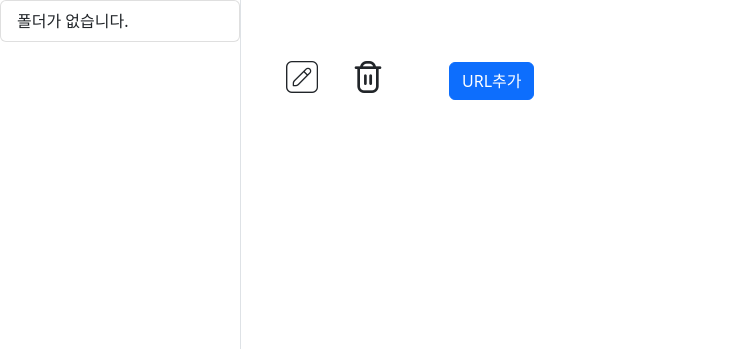
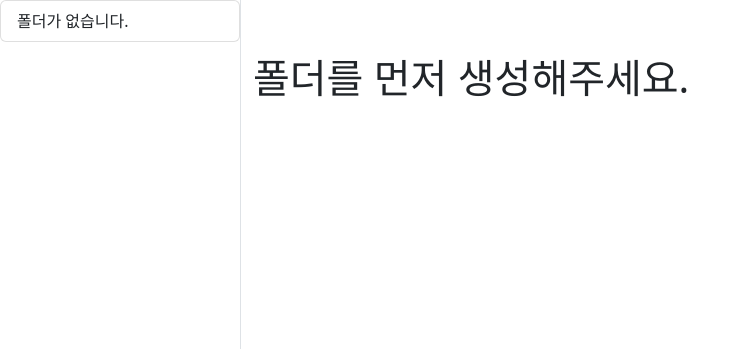
Before and after one commit to jjjheeee/linkmoa, a Django app: page / in a window 1280 px wide. Shown: the part 71-420 px from the top of the page, without its empty margins (0-750 px from the left). Run offline with Django 5.2, Linux system fonts and the light colour scheme; the visitor is signed in with stand-in values (Sample User, id 1); data that the repository does not hold is empty; some libraries are stand-ins or nearby versions.

Commit message:
폴더 삭제, script 정리, element id값 수정

```diff
--- a/main/templates/main.html
+++ b/main/templates/main.html
@@ -18,16 +18,16 @@
                 </ul>
 
                 <!-- 폴더 생성 모달 -->
-                <div class="modal fade" id="createFolderModal" tabindex="-1" aria-labelledby="createFolderModalLabel" aria-hidden="true">
+                <div class="modal fade" id="FolderModal" tabindex="-1" aria-labelledby="FolderModalLabel" aria-hidden="true">
                     <div class="modal-dialog">
                         <div class="modal-content">
                             <div class="modal-header">
-                                <h5 class="modal-title" id="createFolderModalLabel">폴더 생성</h5>
+                                <h5 class="modal-title" id="FolderModalLabel">폴더 생성</h5>
                                 <button type="button" class="btn-close" data-bs-dismiss="modal" aria-label="Close"></button>
                             </div>
                             <div class="modal-body">
                                 <!-- 폴더 이름 입력 폼 -->
-                                <form id="createFolderForm" method="POST" action="/create-folder/">
+                                <form id="FolderForm" method="POST" action="/folder-api/">
                                     {% csrf_token %}
                                     <div class="mb-3">
                                         <label for="folderNameInput" class="form-label">폴더 이름</label>
@@ -37,7 +37,7 @@
                             </div>
                             <div class="modal-footer">
                                 <button type="button" class="btn btn-secondary" data-bs-dismiss="modal">취소</button>
-                                <button type="submit" class="btn btn-primary" form="createFolderForm">저장</button>
+                                <button id="submitFolderButton" type="submit" class="btn btn-primary" form="FolderForm">저장</button>
                             </div>
                         </div>
                     </div>
@@ -71,21 +71,25 @@
                 {% if user.is_authenticated %}
                     <div class="d-flex justify-content-between align-items-center mb-3">
                         <div class="d-flex justify-content-between align-items-center">
-                            <div class="fs-1" id="selectFolder">{{ folders.0.name }}</div>
+                            {% if folders.0.name %}
+                                <div class="fs-1" id="selectFolder">{{ folders.0.name }}</div>
 
-                            <!-- 버튼들 중앙 정렬 -->
-                            <div class="d-flex justify-content-center align-items-center ms-3">
-                                <button class="btn btn-lg"><i class="fi fi-tr-pen-square py-0" style="font-size: 2rem;"></i></button>
-                                <button class="btn btn-lg"><i class="fi fi-rr-trash py-0" style="font-size: 2rem;"></i></button>
-                                <button type="button" class="btn btn-primary ms-5" id="addUrlButton">URL추가</button>
-                            </div>
+                                <!-- 버튼들 중앙 정렬 -->
+                                <div class="d-flex justify-content-center align-items-center ms-3">
+                                    <button id="updateFolder" class="btn btn-lg"><i class="fi fi-tr-pen-square py-0" style="font-size: 2rem;"></i></button>
+                                    <button class="btn btn-lg" onclick="delete_folder()"><i class="fi fi-rr-trash py-0" style="font-size: 2rem;"></i></button>
+                                    <button type="button" class="btn btn-primary ms-5" id="addUrlButton">URL추가</button>
+                                </div>
+                            {% else %}
+                                <div class="fs-1" id="selectFolder">폴더를 먼저 생성해주세요.</div>
+                            {% endif %}
 
                             <!-- URL 추가 모달 -->
-                            <div class="modal fade" id="addUrlModal" tabindex="-1" aria-labelledby="addUrlModalLabel" aria-hidden="true">
+                            <div class="modal fade" id="urlModal" tabindex="-1" aria-labelledby="UrlModalLabel" aria-hidden="true">
                                 <div class="modal-dialog">
                                     <div class="modal-content">
                                         <div class="modal-header">
-                                            <h5 class="modal-title" id="addUrlModalLabel">URL 추가</h5>
+                                            <h5 class="modal-title" id="UrlModalLabel">URL 추가</h5>
                                             <button type="button" class="btn-close" data-bs-dismiss="modal" aria-label="Close"></button>
                                         </div>
                                         <div class="modal-body">
@@ -106,7 +110,7 @@
                                         </div>
                                         <div class="modal-footer">
                                             <button type="button" class="btn btn-secondary" data-bs-dismiss="modal">취소</button>
-                                            <button id="submitAddUrlButton" type="button" class="btn btn-primary">저장</button>
+                                            <button id="submitUrlButton" type="button" class="btn btn-primary">저장</button>
                                         </div>
                                     </div>
                                 </div>
--- a/main/urls.py
+++ b/main/urls.py
@@ -1,12 +1,12 @@
 from django.urls import path
-from .views import index, healthcheck, login_view, logout_view, create_folder_name, get_urls, add_url
+from .views import index, healthcheck, login_view, logout_view, folder_api_class, get_urls, add_url
 
 urlpatterns = [
     path('healthcheck', healthcheck, name='healthcheck'),
     path("", index, name='main'),
     path("login/", login_view, name='login'),
     path("logout/", logout_view, name='logout'),
-    path("create-folder/", create_folder_name, name='create-folder'),
+    path("folder-api/", folder_api_class, name='folder-api'),
     path("get-urls/<int:folder_id>/", get_urls, name='get-urls'),
     path("add-url/", add_url, name='add-url'),
 ]
--- a/main/views.py
+++ b/main/views.py
@@ -54,11 +54,29 @@ def index(request):
 
     return render(request, "main.html", data)
 
-@require_http_methods(["POST"])
-def create_folder_name(request):
-    folder_name = request.POST.get("folderName")
-    FolderCategory.objects.create(name=folder_name, user_id=request.user.id)
-    return redirect("main")
+@require_http_methods(["POST", "DELETE", "PATCH"])
+def folder_api_class(request):
+    match request.method:
+        case "POST":
+            folder_name = request.POST.get("folderName")
+            FolderCategory.objects.create(name=folder_name, user_id=request.user.id)
+
+            return redirect("main")
+
+        case "DELETE":
+            data = json.loads(request.body)  # JSON 데이터 파싱
+            folder_id = data.get("folder_id")
+            folder = FolderCategory.objects.get(id=folder_id)
+            folder.delete()  # 삭제 실행
+
+            return JsonResponse({"success": True, "message": "폴더가 삭제되었습니다."})
+
+        case "PATCH":
+            data = json.loads(request.body)  # JSON 데이터 파싱
+
+            print("수정")
+            print(data)
+            return JsonResponse({"success": True, "message": "폴더가 수정되었습니다."})
 
 @require_http_methods(["POST"])
 def add_url(request):
@@ -97,5 +115,5 @@ def get_url_data(url):
 @require_http_methods(["GET"])
 def get_urls(request,folder_id):
     urls = UrlList.objects.filter(folder_category=folder_id)
-    urls = [{"name":url.name, "link":url.link,"image":url.image} for url in urls]
+    urls = [{"name":url.name, "link":url.link,"image":url.image, "description":url.description} for url in urls]
     return JsonResponse({'urls': urls})
--- a/static/js/main.js
+++ b/static/js/main.js
@@ -22,43 +22,51 @@ document.addEventListener("DOMContentLoaded", function () {
         });
     });
 
-    // "추가" 버튼 클릭 시 URL과 별칭을 입력받는 모달 띄우기
+    // URL 추가 버튼 클릭 시 URL과 별칭을 입력받는 모달 띄우기
     const addUrlButton = document.getElementById("addUrlButton");
-    addUrlButton.addEventListener("click", function () {
-        const addUrlModal = new bootstrap.Modal(document.getElementById("addUrlModal"));
-        addUrlModal.show();
-        document.getElementById("urlInput").value = ''; // URL 입력 필드 비우기
-        document.getElementById("aliasInput").value = ''; // 설명 입력 필드 비우기
-    });
+    if (addUrlButton) {
+
+        addUrlButton.addEventListener("click", function () {
+            if (selectedFolderId) {
+                const UrlModal = new bootstrap.Modal(document.getElementById("urlModal"));
+                UrlModal.show();
+                document.getElementById("urlInput").value = ''; // URL 입력 필드 비우기
+                document.getElementById("aliasInput").value = ''; // 설명 입력 필드 비우기
+            } else {
+                alert("폴더를 먼저 생성해주세요.")
+            }
+        });
+
+        // URL 추가 버튼 클릭 시 선택된 폴더 ID를 form에 추가
+        // document.getElementById("addUrlButton").addEventListener("click", function () {
+        //     if (selectedFolderId) {
+        //         let form = document.getElementById("addUrlForm");
+        //         let existingInput = document.getElementById("folderIdInput");
+
+        //         if (!existingInput) {
+        //             let input = document.createElement("input");
+        //             input.type = "hidden";
+        //             input.name = "folder_id";
+        //             input.id = "folderIdInput";
+        //             input.value = selectedFolderId;
+        //             form.appendChild(input);
+        //         } else {
+        //             existingInput.value = selectedFolderId;
+        //         }
+        //     }
+        // });
+    }
 
     // 폴더 생성 js
     const createFolderButton = document.getElementById("createFolder");  // 폴더 생성 버튼
-    const createFolderModal = new bootstrap.Modal(document.getElementById("createFolderModal"));  // 모달
+    const FolderModal = new bootstrap.Modal(document.getElementById("FolderModal"));  // 모달
 
     // 폴더 생성 버튼 클릭 시 모달 열기
     createFolderButton.addEventListener("click", function () {
-        createFolderModal.show();
+        FolderModal.show();
         document.getElementById("folderNameInput").value = '';
     });
 
-    // URL 추가 버튼 클릭 시 선택된 폴더 ID를 form에 추가
-    document.getElementById("addUrlButton").addEventListener("click", function () {
-        if (selectedFolderId) {
-            let form = document.getElementById("addUrlForm");
-            let existingInput = document.getElementById("folderIdInput");
-
-            if (!existingInput) {
-                let input = document.createElement("input");
-                input.type = "hidden";
-                input.name = "folder_id";
-                input.id = "folderIdInput";
-                input.value = selectedFolderId;
-                form.appendChild(input);
-            } else {
-                existingInput.value = selectedFolderId;
-            }
-        }
-    });
 
 });
 
@@ -85,7 +93,7 @@ function loadUrlsForFolder(folderId) {
                                     <img src="${url.image}" class="card-img-top" alt="사이트 썸네일">
                                     <div class="card-body">
                                         <h5 class="card-title">${url.name}</h5>
-                                        <p class="card-text">${url.link}</p>
+                                        ${url.description ? `<p class="card-text">${url.description}</p>` : ""}
                                     </div>
                                 </div>
                             </div>
@@ -113,8 +121,9 @@ folderLinks.forEach(link => {
     });
 });
 
-const submitaddUrlButton = document.querySelector('#submitAddUrlButton')
-submitaddUrlButton.addEventListener('click',function(event){
+// URL 저장 로직
+const submitUrlButton = document.querySelector('#submitUrlButton')
+submitUrlButton.addEventListener('click',function(event){
 
 
     const url = document.getElementById("urlInput").value.trim();
@@ -145,9 +154,9 @@ submitaddUrlButton.addEventListener('click',function(event){
     .then(data => {
         if (data.success) {
              // 모달 닫기
-             const addUrlModalElement = document.getElementById("addUrlModal");
-             const addUrlModal = bootstrap.Modal.getInstance(addUrlModalElement);
-             addUrlModal.hide();
+             const UrlModalElement = document.getElementById("urlModal");
+             const UrlModal = bootstrap.Modal.getInstance(UrlModalElement);
+             UrlModal.hide();
             // document.getElementById("addUrlModal").classList.remove("show"); // 모달 닫기
             // document.body.classList.remove("modal-open");
             // document.querySelector(".modal-backdrop").remove();
@@ -170,51 +179,43 @@ submitaddUrlButton.addEventListener('click',function(event){
 
 });
 
+// 토큰 가져오기
 function getCsrfToken() {
     return document.querySelector('input[name="csrfmiddlewaretoken"]').value;
 }
-// document.addEventListener("DOMContentLoaded", function () {
-//     const createFolderButton = document.getElementById("createFolder");  // 폴더 생성 버튼
-//     const createFolderModal = new bootstrap.Modal(document.getElementById("createFolderModal"));  // 모달
 
-//     // 폴더 생성 버튼 클릭 시 모달 열기
-//     createFolderButton.addEventListener("click", function () {
-//         createFolderModal.show();
-//     });
 
-//     // const saveFolderButton = document.getElementById("saveFolderButton");
-//     // saveFolderButton.addEventListener("click", function () {
-//     //     const folderName = document.getElementById("folderNameInput").value.trim();
+// 폴더 삭제
+function delete_folder() {
+    if (confirm("이 폴더를 삭제하시겠습니까?")) {
 
-//     //     if (folderName) {
+        console.log("폴더 삭제 함수 실행됨");
+        fetch("/folder-api/", {
+            method: "DELETE",
+            headers: {
+                "Content-Type": "application/json",
+                "X-CSRFToken": getCsrfToken() // CSRF 토큰 가져오기
+            },
+            body: JSON.stringify({
+                folder_id: selectedFolderId
+            })
+        })
+        .then(response => response.json())
+        .then(data => {
+            if (data.success) {
+                alert("폴더가 삭제되었습니다.");
+                window.location.href = "/";  // 메인 페이지로 리다이렉트
+            } else {
+                alert(data.error);
+            }
+        })
+        .catch(error => console.error("Error:", error));
+    }
+}
 
-//     //         // 폼 데이터 준비
-//     //         const formData = new FormData();
-//     //         formData.append('folderName', folderName);
-//     //         formData.append('csrfmiddlewaretoken', document.querySelector('[name=csrfmiddlewaretoken]').value);
 
-//     //         // AJAX를 이용해 서버로 폴더 생성 요청
-//     //         fetch('/create-folder/', {
-//     //             method: 'POST',
-//     //             body: formData
-//     //         })
-//     //         .then(response => response.json())
-//     //         .then(data => {
-//     //             if (data.success) {
-//     //                 location.reload();
-//     //             } else {
-//     //                 alert('폴더 생성에 실패했습니다.');
-//     //             }
-//     //         })
-//     //         .catch(error => {
-//     //             console.error('폴더 생성 중 오류 발생:', error);
-//     //             alert('폴더 생성 중 오류가 발생했습니다.');
-//     //         });
-
-//     //         // 모달 닫기
-//     //         createFolderModal.hide();
-//     //     } else {
-//     //         alert("폴더 이름을 입력해주세요.");
-//     //     }
-//     // });
-// });
+//폴더 수정
+function update_folder() {
+    console.log("폴더 수정 함수 실행됨");
+    // 폴더 수정 로직 추가
+}
```
